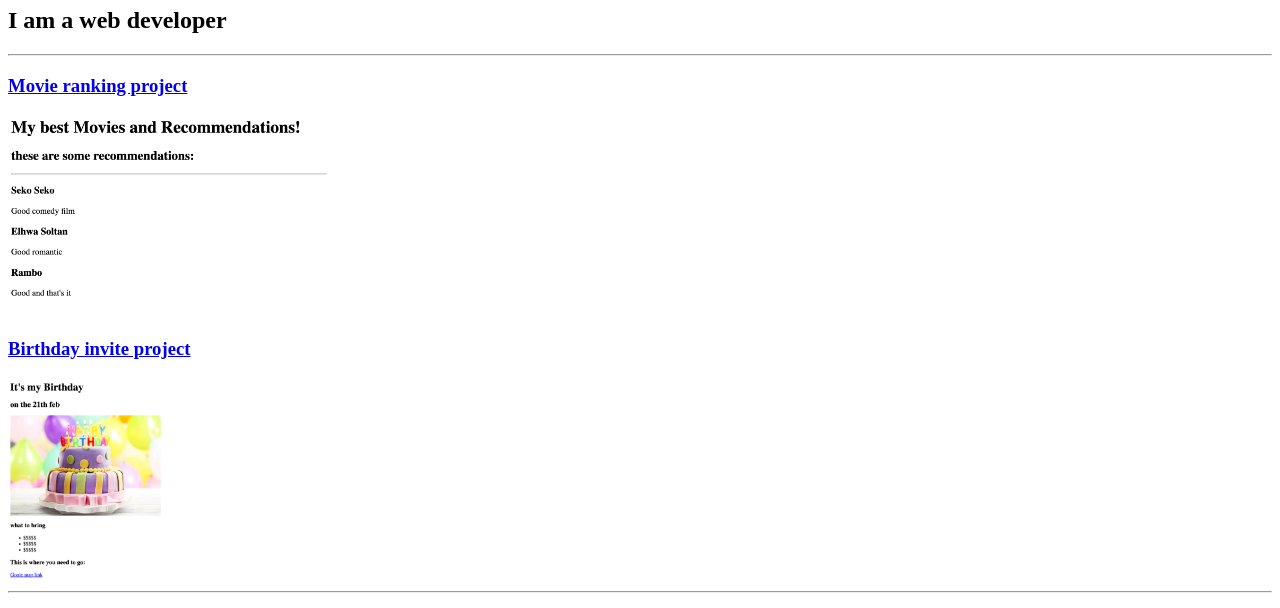
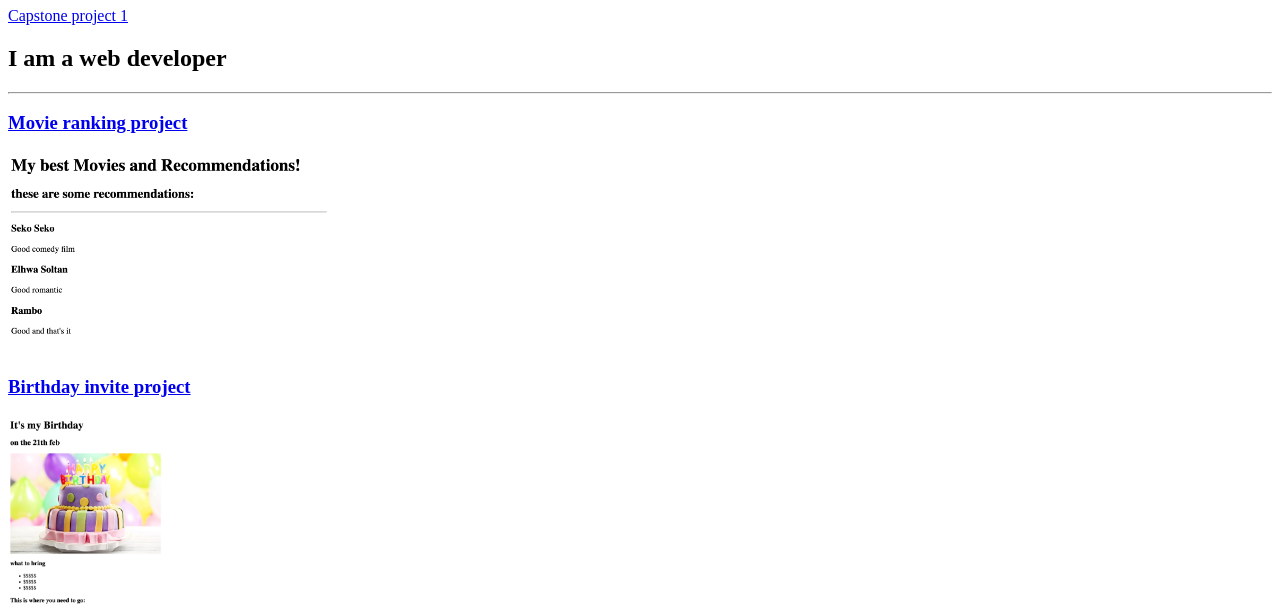
Before and after one commit to JoeKld/html-portfolio, a plain HTML site: page index.html in a window 1280 px wide. Shown: the part 73-681 px from the top of the page. Drawn offline with Linux system fonts and the light colour scheme.

Commit message:
Update index.html

```diff
--- a/index.html
+++ b/index.html
@@ -21,6 +21,7 @@ https://developer.mozilla.org/en-US/docs/Web/HTML/Element/img#attr-height -->
 </head>
 <body>
 <h1>Youssef Khaled's portofolio </h1>
+ <a href="Capstone%20Project%201/index.html">Capstone project 1</a>
 <h2> I am a web developer</h2>
 <hr />
 <a href="./public/movie-ranking.html"> <h3>Movie ranking project</h3> </a>
```
